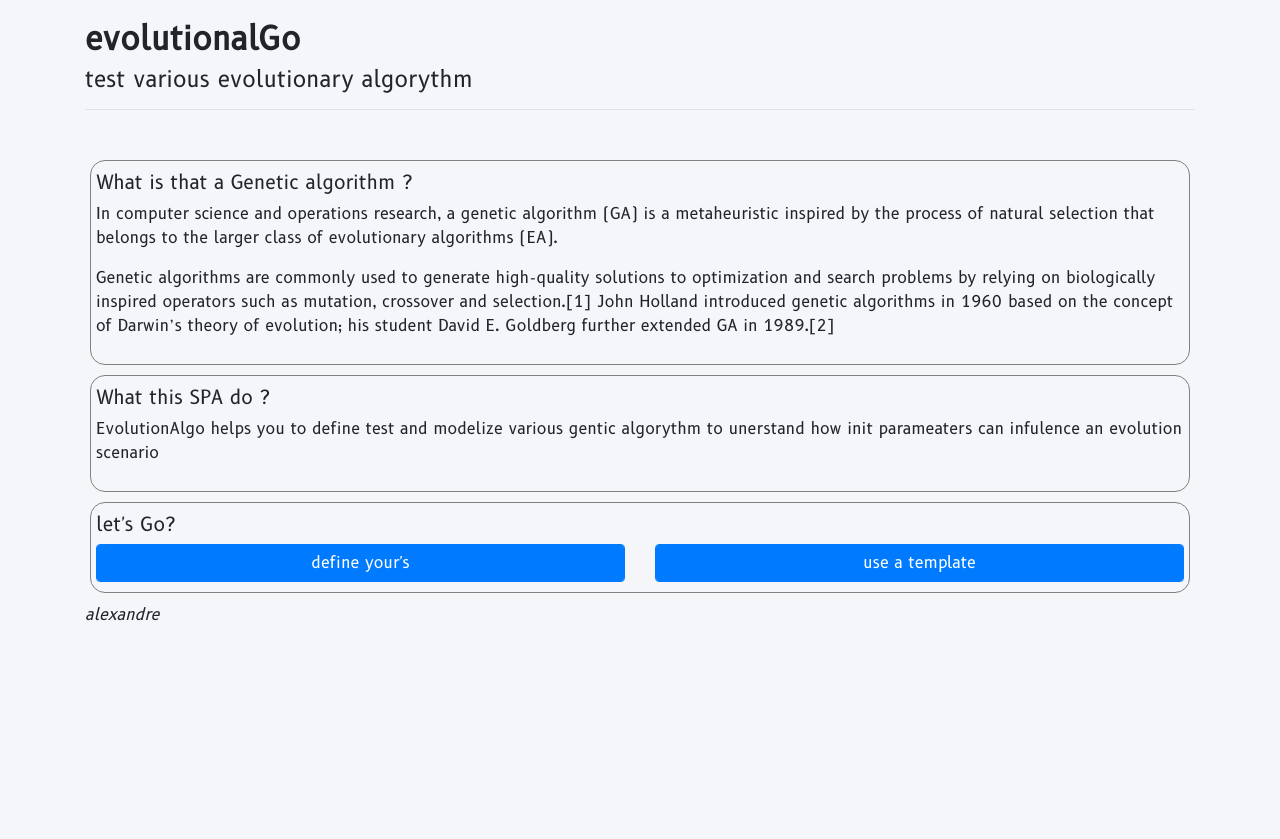
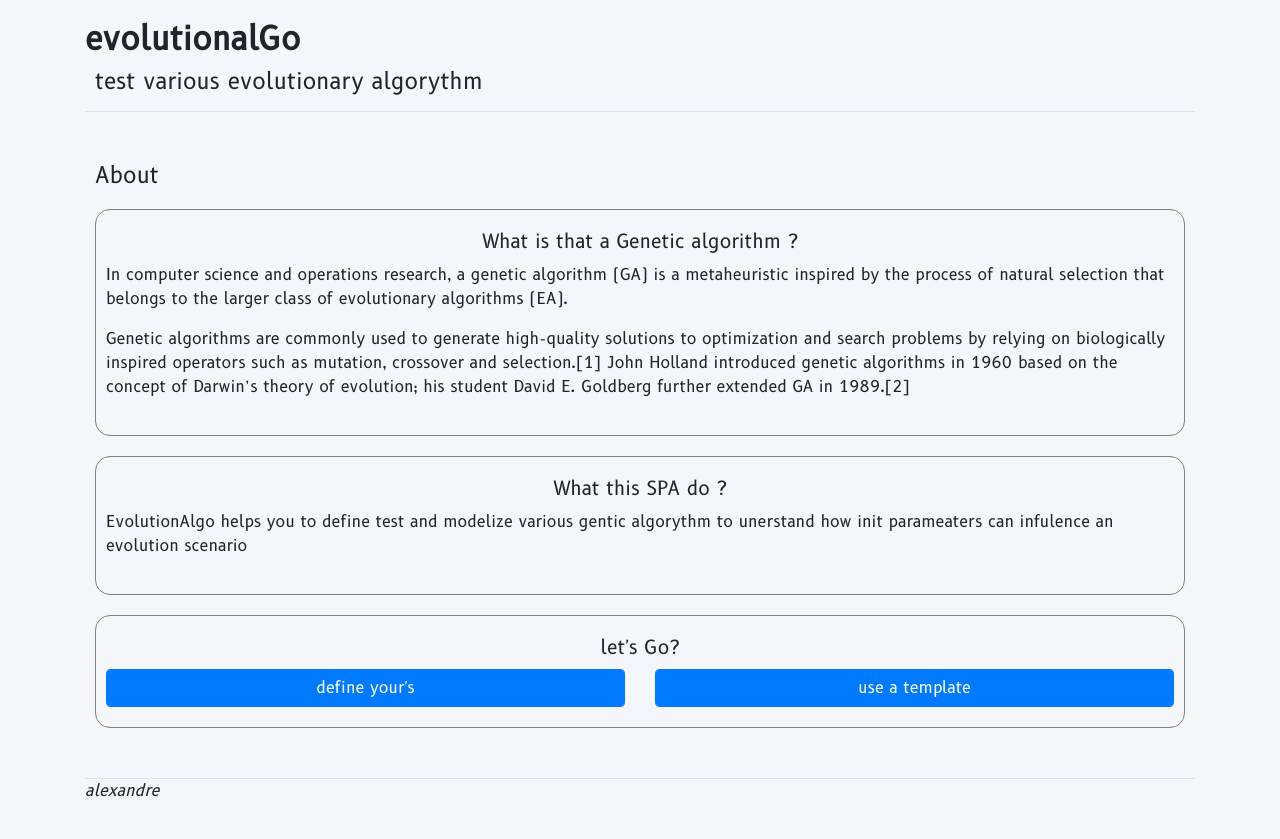
Before and after one commit to AlexandreGazagnes/theDarwinProject, a Flask app: page / in a window 1280 px wide. Before the commit the page ends 621 px from the top, so only its background shows below. Run offline with Flask 2, Linux system fonts and the light colour scheme; parts of the project's set-up code (start-up, migrations or seed data) failed here and were passed over; some libraries are stand-ins or nearby versions.

Commit message:
better css

```diff
--- a/app/static/css/base.css
+++ b/app/static/css/base.css
@@ -30,6 +30,7 @@ main{
 }
 
 footer {
+    margin-top: 50px;
     font-style: italic;
 }
 
@@ -39,11 +40,17 @@ h1 {
 }
 
 h2 {
+    margin-top: 10px;
     font-size: 1.4rem;
+    margin-left: 10px;
 }
 
 h3 {
+    text-align: center;
     font-size: 1.2rem;
+    margin-bottom: 10px;
+
+
 }
 
 p {
--- a/app/static/css/home.css
+++ b/app/static/css/home.css
@@ -1,33 +1,31 @@
-#secondSection{
+
+#infoSection {
+    display: block;
+}
+
+#initSection{
     display: none;
 }
 
-
-#thirdSection{
+#stateSection{
     display: none;
 }
 
-
-#fourthSection{
+#actionSection{
     display: none;
 }
 
-
-#fithSection{
+#graphSection{
     display: none;
 }
-
-/*
-#secondSection{
-    display: none;
-} */
-
 
 .myBorder {
     border-radius: 15px;
     border-width: 1px;
     border-style: solid;
     border-color: grey;
-    padding: 10px 5px 10px 5px ;
-    margin: 10px 5px 10px 5px ;
+    padding: 20px 10px 20px 10px ;
+    margin: 20px 10px 20px 10px ;
+    word-wrap: normal;
+    text-overflow: ellipsis;
 }
--- a/app/templates/base.html
+++ b/app/templates/base.html
@@ -43,7 +43,7 @@
         {% block content %}{% endblock %}
     </main>
 
-    <footer>
+    <footer class="border-top">
         <p>alexandre</p>
     </footer>
 </body>
--- a/app/templates/home.html
+++ b/app/templates/home.html
@@ -2,16 +2,13 @@
 {% block content %}
 
 
-<!-- home css and js -->
+<!-- home css -->
 <link rel="stylesheet" type="text/css" href="{{ url_for('static', filename='css/home.css')}}">
-<script src="{{ url_for('static', filename='js/home.js')}}"></script>
-
-<!-- google charts-->
-<script type="text/javascript" src="https://www.gstatic.com/charts/loader.js"></script>
 
 
 <!-- SECTION INFORMATION -->
-<section id="firstSection">
+<section id="infoSection">
+    <h2>About</h2>
     <div id="firstQuestion" class="myBorder questionItem">
         <h3>What is that a Genetic algorithm ?</h3>
         <p>In computer science and operations research, a genetic algorithm (GA) is a metaheuristic inspired by the
@@ -52,9 +49,9 @@
 
 
 <!-- SECTION INIT FORM -->
-<section id=secondSection class="myBorder">
+<section id=initSection>
     <h2>Init</h2>
-    <form id="initFormUser" class="formwrapper">
+    <form id="initFormUser" class="myBorder formwrapper">
         <!-- method="POST" action="/init"-->
         <!-- funct -->
         <div class="form-group">{{ initForm.funct.label }} {{ initForm.funct }}
@@ -147,9 +144,9 @@
 
 
 <!-- SECTION STATE -->
-<section id="fourthSection">
+<section id="stateSection">
+    <h2>Static State</h2>
     <div class="myBorder">
-        <h2>Static State</h2>
         <table>
             <tr>
                 <th>id </th>
@@ -186,8 +183,9 @@
 
         </table>
     </div>
+    <h2>Dynamic State</h2>
     <div class="myBorder">
-        <h2>Dynamic State</h2>
+
         <table>
             <tr>
                 <th>year </th>
@@ -207,9 +205,9 @@
 
 
 <!-- SECTION ACTION -->
-<section id="thirdSection" class="myBorder">
+<section id="actionSection">
     <h2>Action</h2>
-    <form id="runForm" class="formwrapper">
+    <form id="runForm" class="myBorder formwrapper">
 
         <!-- years -->
         <div class="form-row">
@@ -250,9 +248,9 @@
 
 
 <!-- SECTION VISUALISATION -->
-<section id="fithSection">
+<section id="graphSection">
+    <h2>Visualize</h2>
     <div class="myBorder">
-        <h2>Visualize</h2>
         <div>
             <h3>current population</h3>
             <div id="populationChart"></div>
@@ -273,8 +271,11 @@
 </section>
 
 
+<!-- home js-->
+<script src="{{ url_for('static', filename='js/home.js')}}"></script>
 
-
+<!-- google charts-->
+<script type="text/javascript" src="https://www.gstatic.com/charts/loader.js"></script>
 
 
 
```
